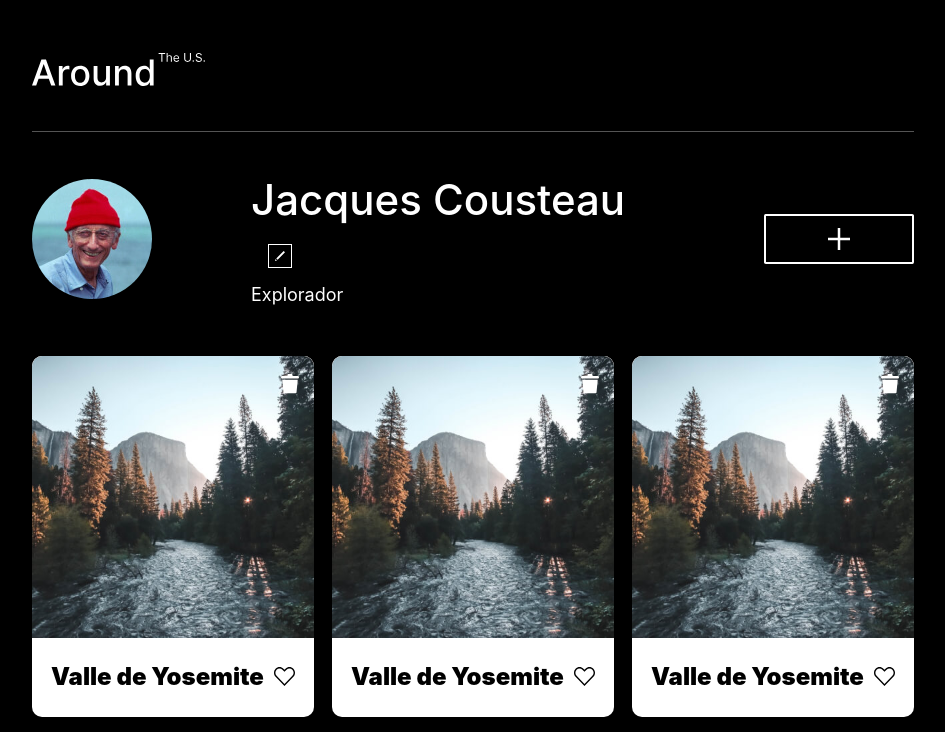
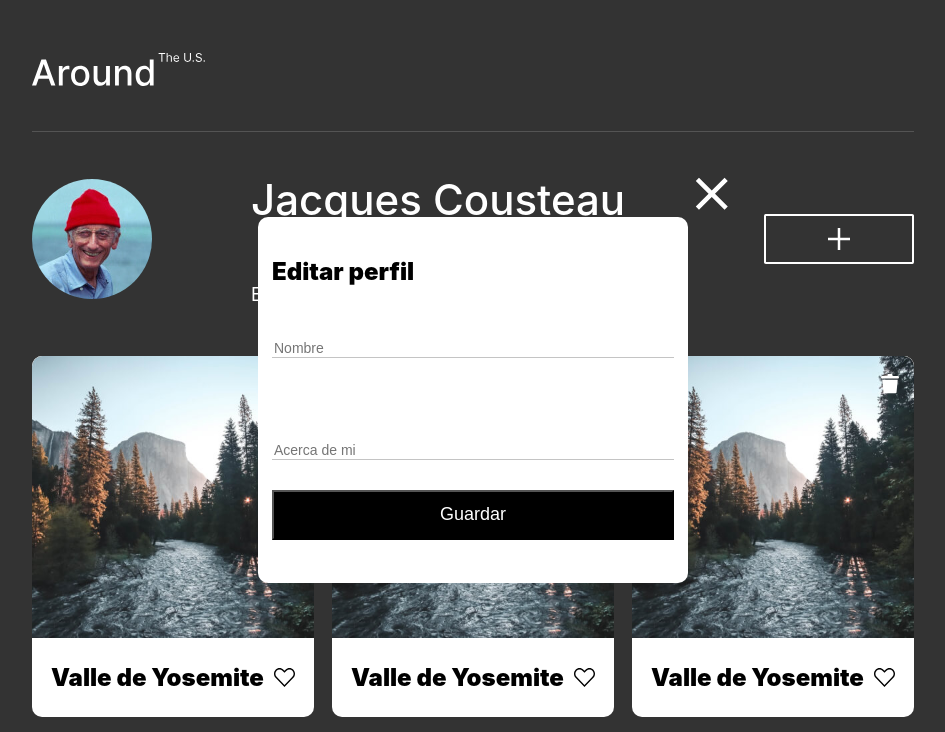
Before and after one commit to lianlpz21/web_project_around, a plain HTML site: page index.html in a window 1280 px wide. Both pictures are taken after a click on the picture 447 px from the left and 256 px from the top of the page. Shown: the top 732 px of the page, without its empty margins (167-1112 px from the left). Drawn offline with Linux system fonts and the light colour scheme.

Commit message:
Falta fondo semitransparente con js y mqs

```diff
--- a/blocks/body.css
+++ b/blocks/body.css
@@ -2,3 +2,7 @@
   background-color: #000;
   color: #fff;
 }
+
+.body_popup-bg {
+  background-color: rgba(0, 0, 0, 0.8);
+}
--- a/blocks/cards.css
+++ b/blocks/cards.css
@@ -12,6 +12,8 @@
   background-color: white;
   border-radius: 10px;
   position: relative;
+  display: flex;
+  flex-direction: column;
 }
 
 .card__image {
@@ -31,6 +33,8 @@
   justify-content: center;
   align-items: center;
   gap: 10px;
+
+  flex-grow: 1;
 }
 
 .card__title {
@@ -39,6 +43,8 @@
   font-weight: 900;
   line-height: 29.05px;
   text-align: left;
+
+  margin: 0;
 }
 
 .card__like {
--- /dev/null
+++ b/blocks/footer.css
@@ -0,0 +1,10 @@
+.footer {
+  padding: 67px 0 45px 0;
+}
+
+.footer__text {
+  margin: 0;
+  color: #545454;
+  font-size: 18px;
+  font-weight: normal;
+}
--- a/blocks/form.css
+++ b/blocks/popup.css
@@ -1,10 +1,11 @@
-.form {
+.popup {
   background-color: white;
   max-width: 430px;
   height: 330px;
   padding-bottom: 36px;
   border-radius: 10px;
-  position: relative;
+  position: absolute;
+  width: 100%;
 
   display: none;
   z-index: 9;
@@ -13,19 +14,23 @@
   transform: translate(-50%, -50%);
 }
 
-.form__icon {
+.popup_opened {
+  display: block;
+}
+
+.popup__icon {
   position: absolute;
   top: -40px;
   right: -40px;
 }
 
-.form__fieldset {
+.popup__container {
   border: none;
   display: flex;
   flex-direction: column;
 }
 
-.form__title {
+.popup__title {
   color: black;
   font-size: 24px;
   font-weight: 900;
@@ -33,19 +38,19 @@
   margin: 34px 0 0 0;
 }
 
-.form__input {
+.popup__input {
   margin: 54px 0 30px 0;
   border: none;
   border-bottom: 1px solid #c4c4c4;
 }
 
-.form__input::placeholder {
+.popup__input::placeholder {
   font-size: 14px;
   font-weight: 400;
   line-height: 16.94px;
 }
 
-.form__btn {
+.popup__btn {
   background-color: black;
   color: white;
   font-size: 18px;
--- a/index.html
+++ b/index.html
@@ -38,13 +38,15 @@
         />
       </section>
 
-      <form action="#" class="form">
-        <img src="images/closeicon.svg" alt="cruceta" class="form__icon" />
-        <fieldset class="form__fieldset">
-          <h3 class="form__title">Editar perfil</h3>
-          <input type="text" placeholder="Nombre" class="form__input" />
-          <input type="text" placeholder="Acerca de mi" class="form__input" />
-          <button type="submit" class="form__btn">Guardar</button>
+      <form action="#" class="popup">
+        <!-- poput popup-open -->
+        <img src="images/closeicon.svg" alt="cruceta" class="popup__icon" />
+        <fieldset class="popup__container">
+          <!-- popup-container-->
+          <h3 class="popup__title">Editar perfil</h3>
+          <input type="text" placeholder="Nombre" class="popup__input" />
+          <input type="text" placeholder="Acerca de mi" class="popup__input" />
+          <button type="submit" class="popup__btn">Guardar</button>
         </fieldset>
       </form>
 
@@ -82,6 +84,11 @@
           </footer>
         </article>
       </main>
+
+      <footer class="footer">
+        <p class="footer__text">&copy; 2020 Mesto Russia</p>
+      </footer>
     </div>
+    <script src="scripts/index.js"></script>
   </body>
 </html>
--- a/pages/index.css
+++ b/pages/index.css
@@ -3,4 +3,5 @@
 @import url(../blocks/header.css);
 @import url(../blocks/profile.css);
 @import url(../blocks/cards.css);
-@import url(../blocks/form.css);
+@import url(../blocks/popup.css);
+@import url(../blocks/footer.css);
--- /dev/null
+++ b/scripts/index.js
@@ -0,0 +1,14 @@
+const popup = document.querySelector(".popup");
+const popupOpen = document.querySelector(".profile__edit-btn");
+const popupClose = document.querySelector(".popup__icon");
+const body = document.querySelector(".body");
+
+popupOpen.addEventListener("click", function () {
+  popup.classList.add("popup_opened");
+  body.classList.add("body_popup-bg");
+});
+
+popupClose.addEventListener("click", () => {
+  popup.classList.remove("popup_opened");
+  body.classList.remove("body_popup-bg");
+});
```
